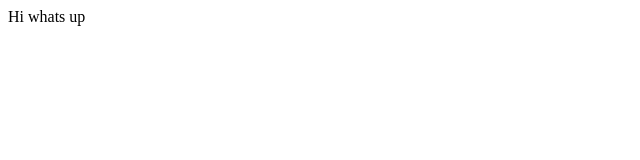
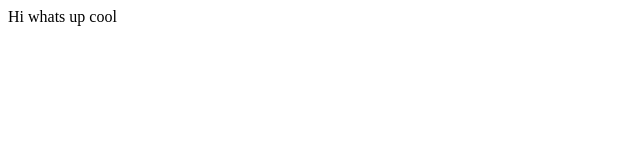
Before and after one commit to Fighter15c/1stgithubtry, a plain HTML site: page index.html in a window 1280 px wide. Shown: the full height of the page, 0-640 px from the left. Drawn offline with Linux system fonts and the light colour scheme.

Commit message:
updateto1stcommit

```diff
--- a/index.html
+++ b/index.html
@@ -7,6 +7,6 @@
     <title>Document</title>
   </head>
   <body>
-    Hi whats up
+    Hi whats up cool
   </body>
 </html>
```
